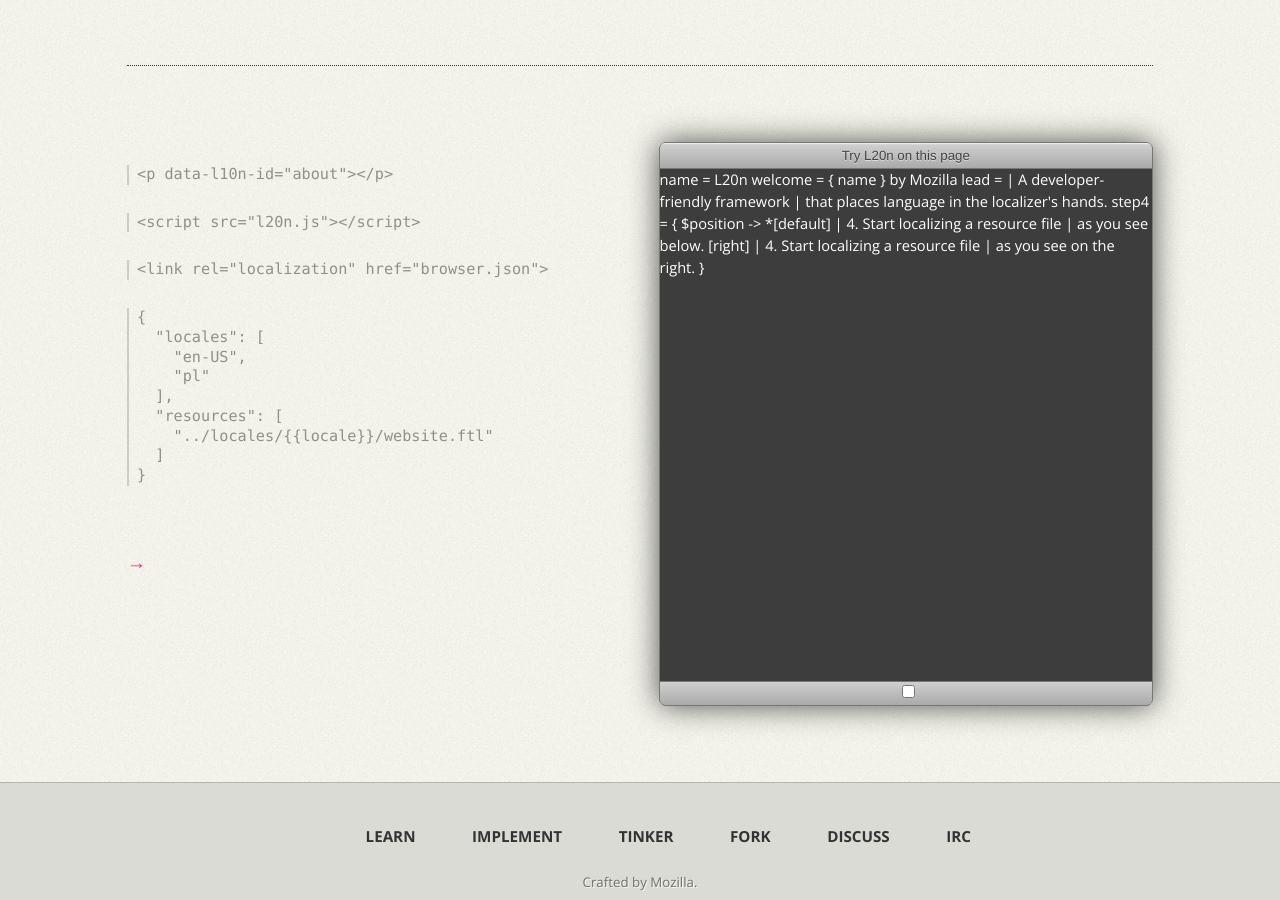
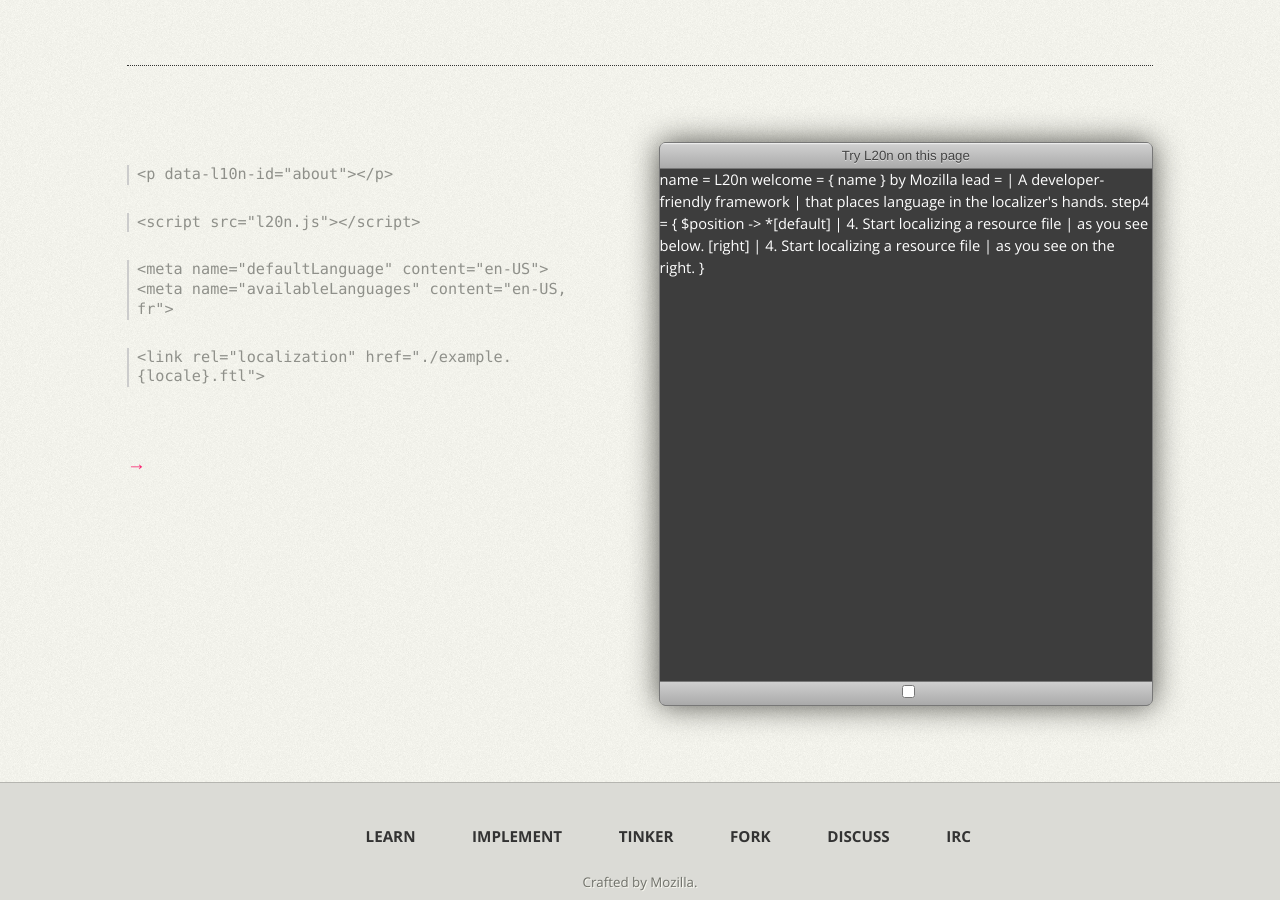
Before and after one commit to l20n/l20n.org, a Jekyll site: the page built from index.html, in a window 1280 px wide and 900 px high, scrolled down 996 px. Built offline with Jekyll 4.4.1, drawn with Linux system fonts in a browser that asks for light colours; nearby versions of some CDN libraries; a script that is not in the unit is left out.

Commit message:
Update home text

```diff
--- a/_includes/header.html
+++ b/_includes/header.html
@@ -76,10 +76,10 @@ trustedLink = Fork it on GitHub
 howToUse = How do I use it?
 step1 = 1. Mark localizable HTML elements.
 step2 = 2. Include the library as the last script in the head.
-step3a = 3. Include the localization manifest file.
-step3b = It defines available languages and their resource files:
+step3a = 3. Include localization metadata.
+step3b = 4. Include URL templates to the resource files.
 
-learnImplement = Learn more about implementatio>
+learnImplement = Learn more about implementation
 
 show = Show data-l10n-id values on hover
 nameFooter = { name }
--- a/index.html
+++ b/index.html
@@ -77,18 +77,13 @@ title: Home
                         <code>&lt;script src="l20n.js"&gt;&lt;/script&gt;</code>
                     </li><li>
                         <p data-l10n-id="step3a"></p>
-                        <code>&lt;link rel="localization" href="browser.json"&gt;</code>
+                        <code>&lt;meta name="defaultLanguage"
+                          content="en-US"><br/>
+&lt;meta name="availableLanguages" content="en-US, fr"></code>
                     </li><li>
                         <p data-l10n-id="step3b"></p>
-                        <code>{<br/>
-&nbsp;&nbsp;"locales": [<br/>
-&nbsp;&nbsp;&nbsp;&nbsp;"en-US",<br/>
-&nbsp;&nbsp;&nbsp;&nbsp;"pl"<br/>
-&nbsp;&nbsp;],<br/>
-&nbsp;&nbsp;"resources": [<br/>
-&nbsp;&nbsp;&nbsp;&nbsp;"../locales/{% raw %}{{locale}}{% endraw %}/website.ftl"<br/>
-&nbsp;&nbsp;]<br/>
-}</code>
+                        <code>&lt;link rel="localization"
+                          href="./example.{locale}.ftl"&gt;</code>
                     </li><li data-l10n-id="step4"></li>
                 </ol>
                 <a class="developer-docs" href="https://github.com/l20n/l20n.js/blob/master/docs/html.md" data-l10n-id="learnImplement"></a>
```
